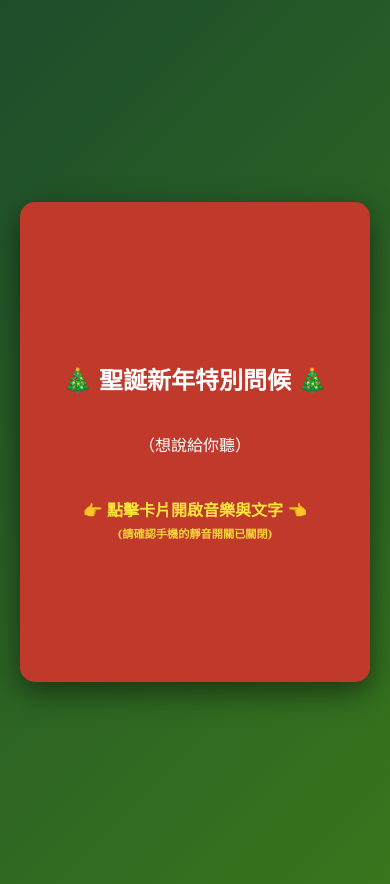
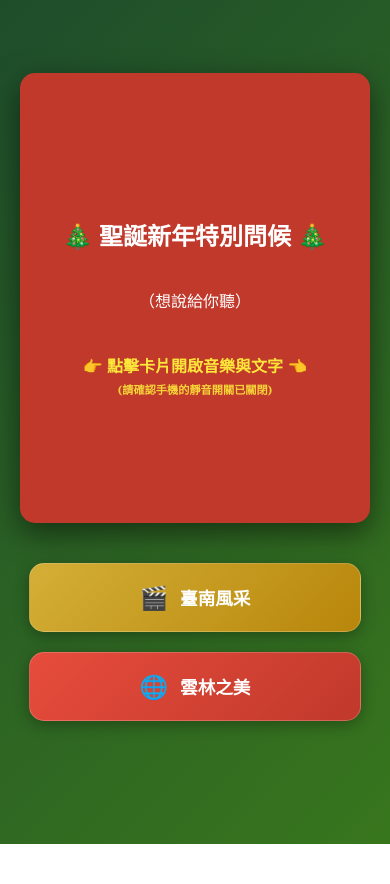
Before and after one commit to yuminous421/TRcard, a plain HTML site: page index.html in a window 390 px wide. After the commit the page ends 844 px from the top, so only its background shows below. Drawn offline with Linux system fonts and the light colour scheme.

Commit message:
Update index.html

```diff
--- a/index.html
+++ b/index.html
@@ -14,16 +14,32 @@
             margin: 0;
             font-family: 'Georgia', 'Microsoft JhengHei', serif;
             padding: 20px;
-            overflow: hidden;
+            overflow-y: auto;
             touch-action: manipulation;
+            box-sizing: border-box;
         }
+
+        /* 外層容器 */
+        .main-container {
+            display: flex;
+            flex-direction: row;
+            align-items: center;
+            justify-content: center;
+            gap: 40px;
+            width: 100%;
+            max-width: 1000px;
+        }
+
+        /* 卡片設定 */
         .card-wrapper {
+            flex-shrink: 0;
             width: 100%;
-            max-width: 500px;
+            max-width: 450px;
             height: 480px;
             position: relative;
             perspective: 1000px;
         }
+
         .card-cover {
             position: absolute;
             z-index: 2;
@@ -43,6 +59,7 @@
             box-sizing: border-box;
             cursor: pointer;
         }
+
         .card-content {
             position: absolute;
             top: 0; width: 100%; height: 100%;
@@ -59,24 +76,86 @@
             overflow-y: auto;
             box-sizing: border-box;
         }
+
         .card-wrapper.open .card-cover { transform: rotateY(180deg); opacity: 0; }
         .card-wrapper.open .card-content { transform: rotateY(0deg); opacity: 1; }
 
         #typing-text { font-size: 1.05em; color: #1e4d2b; line-height: 1.8; margin: 0; }
 
-        /* 新增：Ps 文字的專屬樣式 */
         .ps-text {
             display: block;
             margin-top: 15px;
-            font-size: 0.85em; /* 字體縮小 */
-            color: #555;      /* 顏色變淡 */
-            font-family: 'PingFang TC', 'Heiti TC', sans-serif; /* 換成黑體風格 */
+            font-size: 0.85em;
+            color: #555;
+            font-family: 'PingFang TC', 'Heiti TC', sans-serif;
             border-top: 1px dashed #ccc;
             padding-top: 10px;
         }
 
         .hint-text { margin-top: 25px; font-size: 1em; color: #ffeb3b; font-weight: bold; animation: pulse 1.5s infinite; }
         @keyframes pulse { 0%, 100% { opacity: 0.7; } 50% { opacity: 1; } }
+
+        /* 按鈕群組 */
+        .button-group {
+            display: flex;
+            flex-direction: column;
+            gap: 20px;
+            min-width: 220px;
+        }
+
+        .action-btn {
+            display: flex;
+            align-items: center;
+            justify-content: center;
+            padding: 18px 25px;
+            color: white;
+            text-decoration: none;
+            border-radius: 15px;
+            font-weight: bold;
+            transition: all 0.3s ease;
+            box-shadow: 0 4px 15px rgba(0,0,0,0.3);
+            border: 1px solid rgba(255,255,255,0.2);
+            font-size: 1.1em;
+        }
+
+        /* 影片按鈕：金色 */
+        .video-btn {
+            background: linear-gradient(135deg, #d4af37, #b8860b);
+        }
+
+        /* 網址按鈕：深紅色 */
+        .link-btn {
+            background: linear-gradient(135deg, #e74c3c, #c0392b);
+        }
+
+        .action-btn:hover {
+            transform: translateY(-5px);
+            box-shadow: 0 8px 25px rgba(0,0,0,0.4);
+            filter: brightness(1.1);
+        }
+
+        .btn-icon { margin-right: 12px; font-size: 1.3em; }
+
+        /* 響應式設定 */
+        @media (max-width: 850px) {
+            .main-container {
+                flex-direction: column;
+                padding-bottom: 50px;
+            }
+            .card-wrapper {
+                max-width: 100%;
+                height: 450px;
+            }
+            .button-group {
+                width: 100%;
+                flex-direction: column;
+                align-items: center;
+            }
+            .action-btn {
+                width: 80%; /* 手機版按鈕寬度 */
+                max-width: 300px;
+            }
+        }
     </style>
 </head>
 <body>
@@ -85,6 +164,7 @@
     <source src="bgm.mp3" type="audio/mpeg">
 </audio>
 
+<div class="main-container">
     <div class="card-wrapper" id="cardWrapper">
         <div class="card-cover" onclick="openCard()">
             <h2>🎄 聖誕新年特別問候 🎄</h2>
@@ -99,17 +179,26 @@
         </div>
     </div>
 
+    <div class="button-group">
+        <a href="https://drive.google.com/file/d/1nZlLKZsjaOuCpM0HKynp1iu8RlNtKfSc/view?usp=drive_link" target="_blank" class="action-btn video-btn">
+            <span class="btn-icon">🎬</span>臺南風采
+        </a>
+        <a href="https://yuminous421.github.io/temple/" target="_blank" class="action-btn link-btn">
+            <span class="btn-icon">🌐</span>雲林之美
+        </a>
+    </div>
+</div>
+
 <script>
     const textToType = "以富為岡-公門見聞\n\n初入職場總是深刻，在未踏入之前實屬一無所知，我們想像中軌道業的從業人員多在車站車上，而新的場域屬於後勤的供料單位，在過程中的感受更為不同。\n\n總說人在公門好修行，但初入的我卻很是無助，有關和廠商的接洽聯繫物件損壞及領取的尋覓，都是一項需要歸納統整的任務，更不用說公部門的一大議題「公文」，未曾接觸過總是無法理解整個書寫架構及須謹慎用字遷詞的部分，幸運的是，遇到一群可愛的人兒，就像在大雨中撐著傘向我走來般的溫馨，也許在職務區分上未能協助全貌，但總使人更加清楚方向，印象中最困難的便是有關財產盤點一事，零零總總上千筆需要盤查確認並編纂，在人員異動後猶為嚴峻，畢竟非權責單位僅是使用而未必歸位或更新。\n\n在整個過程中除了學習到許多有別於過往知能的技能，同時也加深了與人互動進退得宜的人際禮節，同時因應科技化的浪潮即便是公部門也可以創新精進，藉由得空時間去整理歸納簡單的內部小程序（VBA），在於物件領用的控管上總是方便了不少，也許每位小白都曾還懷著不安的心，但只要是態度正確且勇於發問，終究會收穫到不少技能且是帶得走的能力。";
 
-    // 新增 Ps 內容
     const psText = "Ps 現在儼然可以拋棄 Excel 啦！與 AI 協作的 GAS 會更便捷精確 😊😊\n期待與你的再次相遇 😄😄（售後、嚮導還是可以 der）";
 
     const cardWrapper = document.getElementById('cardWrapper');
     const textElement = document.getElementById('typing-text');
     const psContainer = document.getElementById('ps-container');
     const bgm = document.getElementById('bgm');
-    const typingSpeed = 140; // 稍微調快一點點，不然讀者等太久
+    const typingSpeed = 100;
     let index = 0;
     let hasStarted = false;
 
@@ -122,13 +211,11 @@
             content.scrollTop = content.scrollHeight;
             setTimeout(typeText, typingSpeed);
         } else {
-            //本文打完後，顯示 Ps 內容
             showPs();
         }
     }
 
     function showPs() {
-        // Ps 部分直接出現，或者用淡入效果
         psContainer.innerHTML = `<span class="ps-text">${psText.replace(/\n/g, '<br>')}</span>`;
         psContainer.style.opacity = 0;
         psContainer.style.transition = "opacity 2s";
@@ -142,15 +229,8 @@
     function openCard() {
         if (hasStarted) return;
         hasStarted = true;
-
-        bgm.play().then(() => {
-            console.log("Audio playing");
-        }).catch(e => {
-            console.log("Audio blocked", e);
-        });
-
+        bgm.play().catch(e => console.log("Audio blocked", e));
         cardWrapper.classList.add('open');
-
         setTimeout(() => {
             textElement.innerHTML = '';
             typeText();
```
Lines whose indentation alone changed are shown as unchanged.
